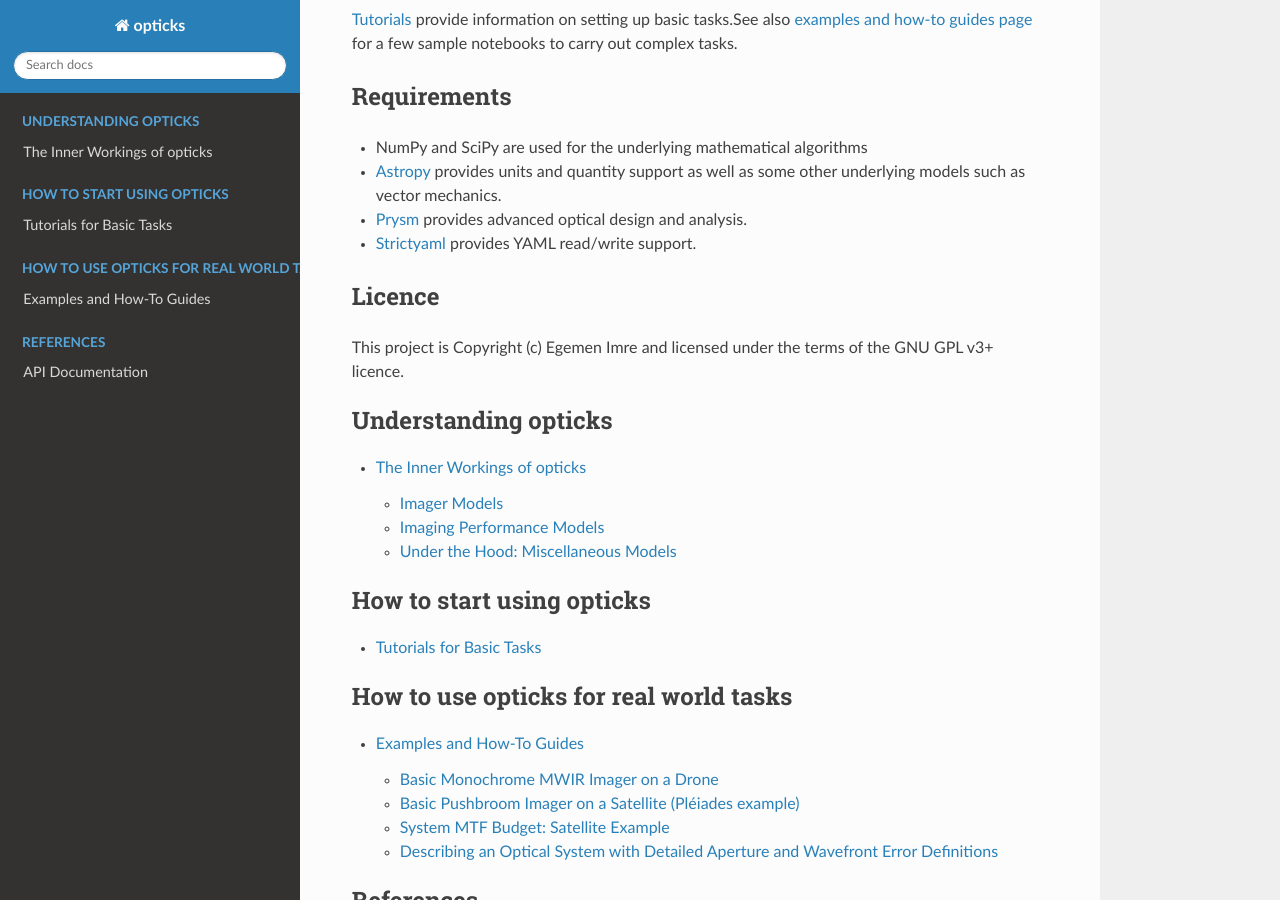
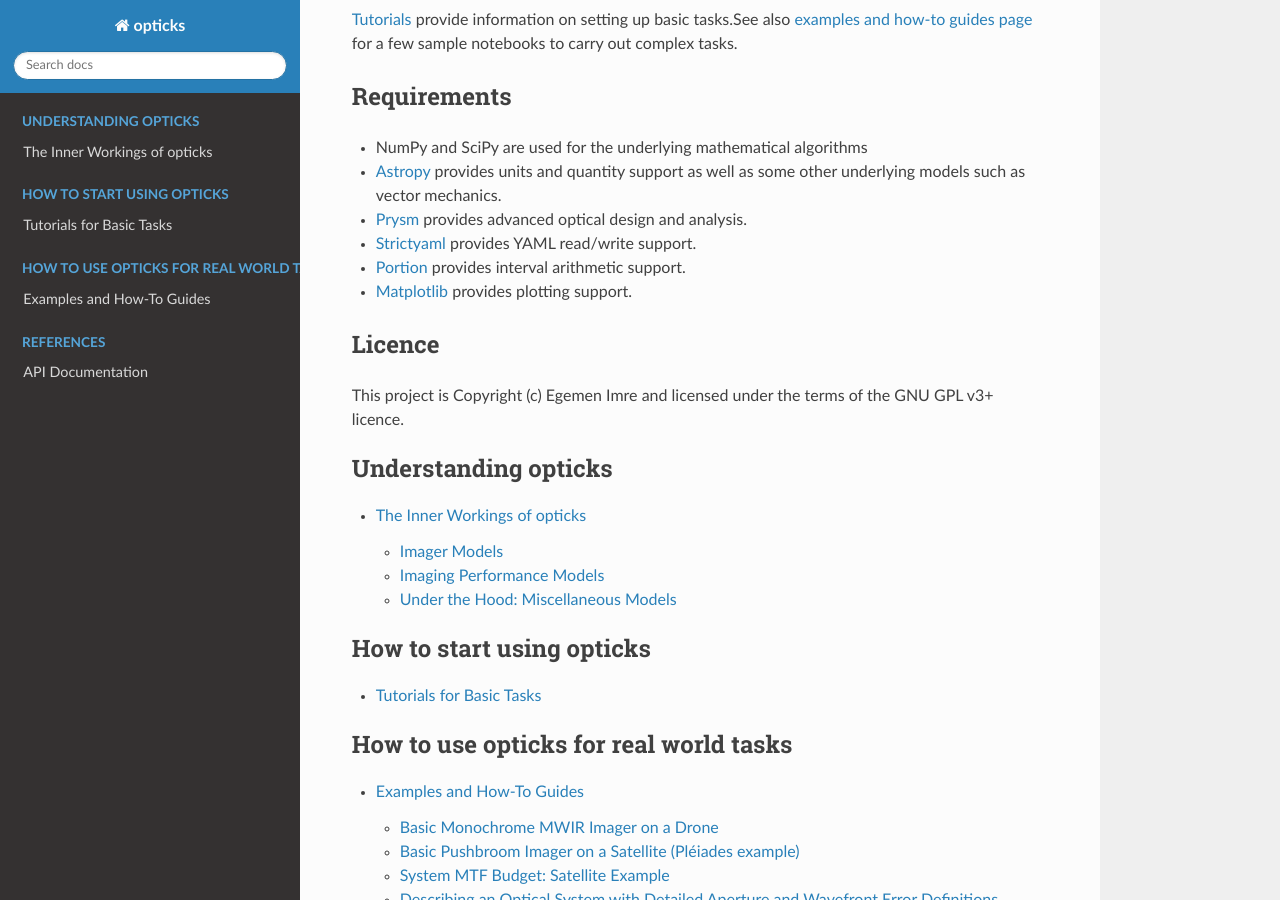
Before and after one commit to egemenimre/opticks, a Sphinx documentation site: the page built from docs/index.md, in a window 1280 px wide and 900 px high, scrolled down 453 px. Built offline with Sphinx 7.4.7 and the Read the Docs theme 3.1.0, drawn with Linux system fonts in a browser that asks for light colours; pages that are not in the unit, such as notebooks, are missing from menus.

Commit message:
added portion and matplotlib dependencies

```diff
--- a/docs/index.md
+++ b/docs/index.md
@@ -18,6 +18,8 @@ Check the [source code on GitHub](https://github.com/egemenimre/opticks).
 - [Astropy](https://www.astropy.org/) provides units and quantity support as well as some other underlying models such as vector mechanics.
 - [Prysm](https://github.com/brandondube/prysm/) provides advanced optical design and analysis.
 - [Strictyaml](https://github.com/crdoconnor/strictyaml) provides YAML read/write support.
+- [Portion](https://github.com/AlexandreDecan/portion) provides interval arithmetic support.
+- [Matplotlib](https://matplotlib.org/) provides plotting support.
 
 ## Licence
 
```
Also changed, not shown: README.md (+2 -0 lines).
